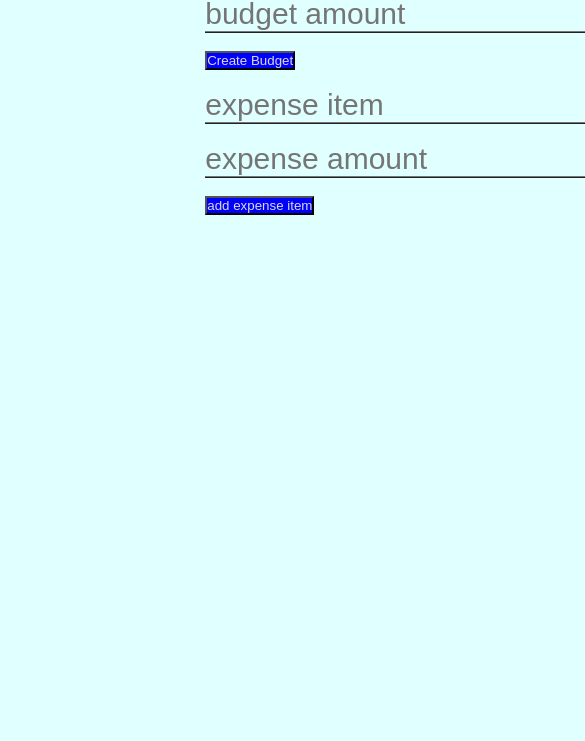
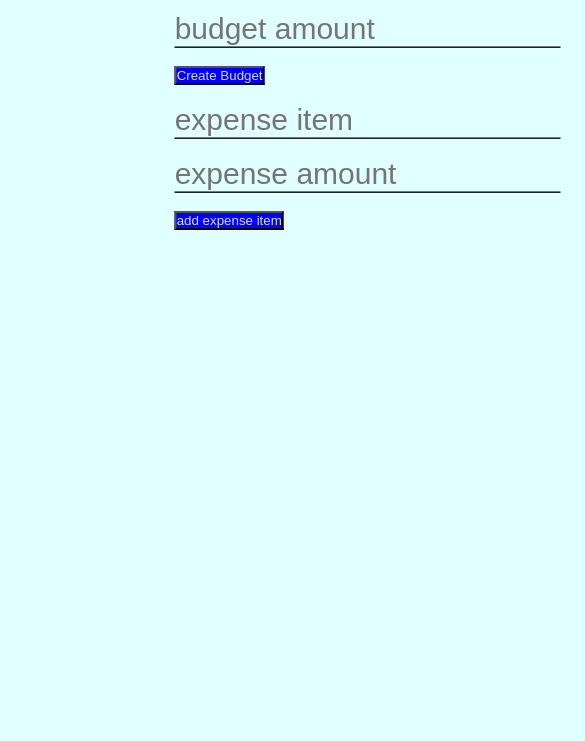
Before and after one commit to raymanl33/1620-Make-Up, a plain HTML site: page index.html in a window 390 px wide. Shown: the part 103-844 px from the top of the page, 585 px wide, since content can reach past the window. Drawn offline with nearby package versions, Linux system fonts and the light colour scheme.

Commit message:
add media query

```diff
--- a/CSS/style.css
+++ b/CSS/style.css
@@ -15,7 +15,7 @@
 
 .budget {
     display: center;
-    transform: translate(100px, 100px);
+    transform: translate(0.5px, 100px);
 }
 
 h1 {
@@ -62,4 +62,56 @@ h1 {
 
 #budgetArea {
     display: right;
+    transform: translate(100px);
 }
+
+ul {
+    list-style: none;
+}
+
+
+@media screen and (max-width:975px) {
+
+
+.container {
+        display: grid;
+        grid-template-columns: 1fr 1fr 1fr;
+
+        grid-template-rows: 3ch auto minmax(50%, 60px);
+        grid-template-areas:
+        's s'
+        's s'
+        'b b';
+        width: 100vw;
+        height: 100vh;
+        align-items:baseline;
+
+}
+
+
+
+
+#budgetarea {
+    grid-area: b;
+    position: relative;
+
+
+}
+
+h1 {
+    grid-area: s;
+    grid-column: 1/-5;
+
+}
+
+.form {
+    grid-area: s;
+}
+
+/* .budget {
+    grid-area: s;
+    grid-column: 2/3;
+
+
+} */
+}
--- a/JS/app.js
+++ b/JS/app.js
@@ -47,7 +47,7 @@ function storebudget() {
 
 }
 
-
+// maybe add a replace function to remove my budget
 
 function calculateExpense() {
 
```
Also changed, not shown: index.html (+1 -1 lines).
